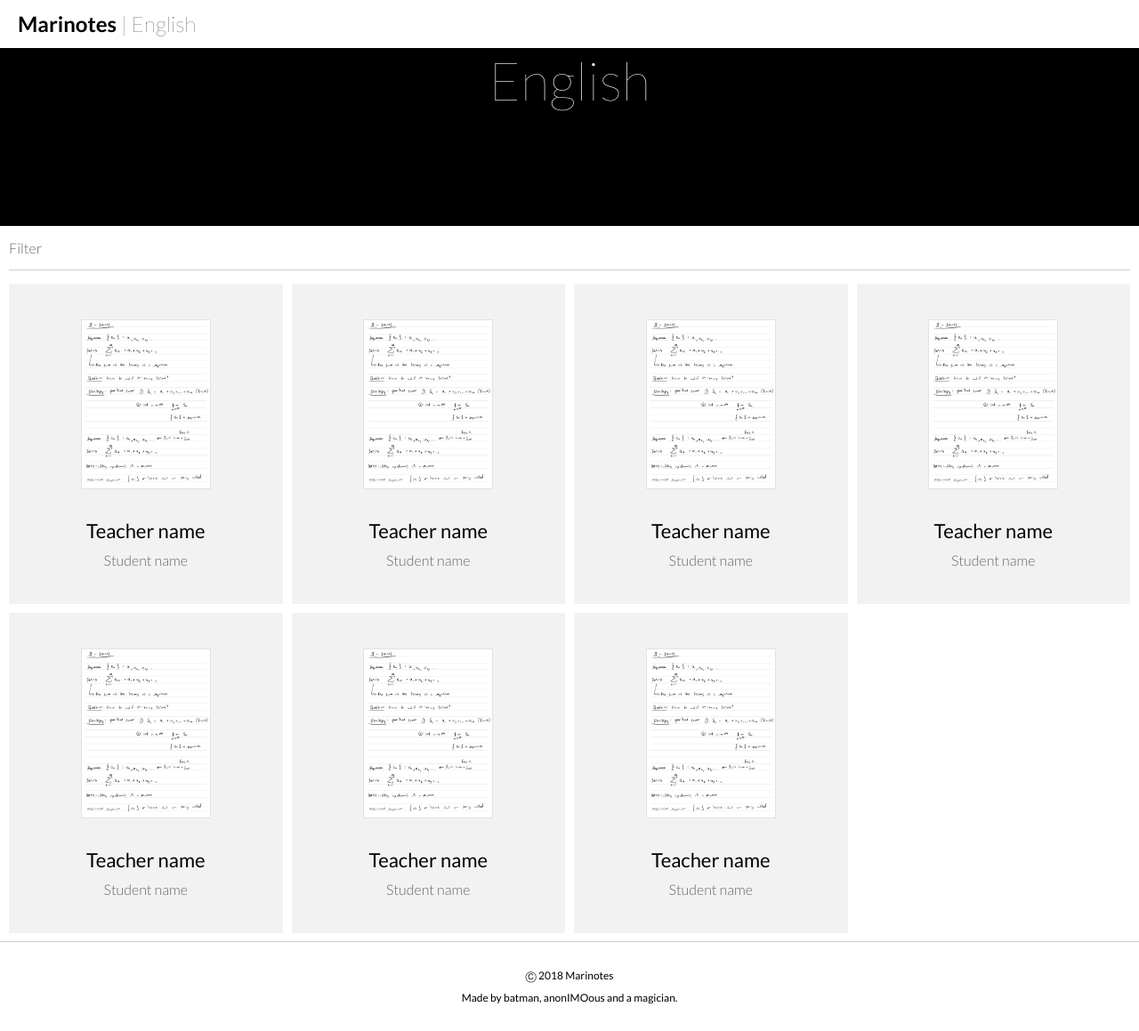
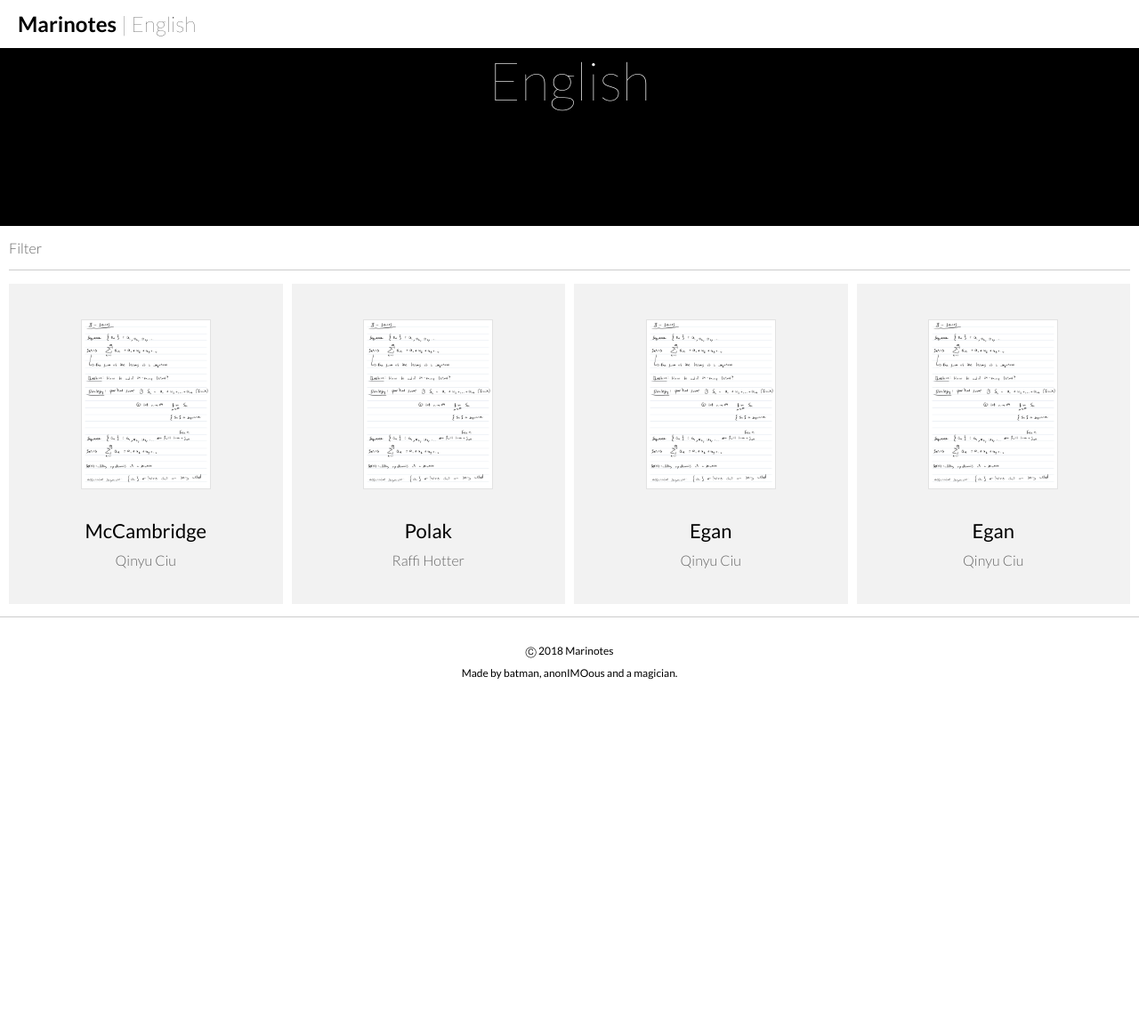
Before and after one commit to rhotter/marinotes, a Flask app: page /class/English in a window 1280 px wide. Shown: the whole page at 89% size. After the commit the page ends 764 px from the top, so only its background shows below. Run offline with Flask 2, Linux system fonts and the light colour scheme.

Commit message:
fixed horizontal scroll
The bug was in your crappy code

```diff
--- a/application.py
+++ b/application.py
@@ -27,7 +27,7 @@ def course(course):
 		c=c_spaces.replace(' ','')
 		if c == course:
 			# CSV stuff. Will need CSV files for each course
-			file = open("static/csv/{}.csv".format(c),'r')
+			file = open("static/csv/{}.csv".format(c),'r', encoding='utf-8-sig')
 			reader = csv.reader(file)
 
 			# CSV with rows as [teacher, author, upload date]
--- a/static/css/class.css
+++ b/static/css/class.css
@@ -59,24 +59,24 @@ h2 {
 	padding-top: 10px;
 	padding-left: 10px;
 	padding-right: 10px;
-	padding-bottom: 110px;
+	padding-bottom: 115px;
 }
 
 @media (min-width: 1000px) {
 	#cardHolder {
-		grid-template-columns: auto auto auto auto;
+		grid-template-columns: 1fr 1fr 1fr 1fr;
 	}
 }
 
 @media (min-width: 700px) and (max-width: 999px) {
 	#cardHolder {
-		grid-template-columns: auto auto auto;
+		grid-template-columns: 1fr 1fr 1fr;
 	}
 }
 
 @media (min-width: 500px) and (max-width: 699px) {
 	#cardHolder {
-		grid-template-columns: auto auto;
+		grid-template-columns: 1fr 1fr;
 	}
 }
 
--- a/static/css/style.css
+++ b/static/css/style.css
@@ -153,9 +153,8 @@ h1 {
 	text-align: center;
 }
 
-#indexPageSize {
+.indexPageSize {
 	height: 100%;
 	min-height: 700px; /* determines the page height and the distance from footer */
-	min-width: 400px;
 	position: relative;
 }
--- a/static/csv/English.csv
+++ b/static/csv/English.csv
@@ -1 +1,4 @@
-Egan,Qinyu,29-Mar-18
+McCambridge,Qinyu Ciu,29-Mar-18
+Polak,Raffi Hotter,29-Mar-18
+Egan,Qinyu Ciu,29-Mar-18
+Egan,Qinyu Ciu,29-Mar-18
--- a/static/csv/classes.csv
+++ b/static/csv/classes.csv
@@ -2,6 +2,5 @@ Course
 Calculus I
 Calculus II
 Calculus III
-Mechanics
 Linear Algebra
 English
--- a/static/js/cards.js
+++ /dev/null
@@ -1,73 +0,0 @@
-//wonderful document that deals with creating and all the shit related to the cards
-
-var cardWidth = 200;
-var cardHeight = 250;
-var minPad = 20;
-var vertPad = 50;
-var maxRows = 10;
-
-
-function cardCreate(left, top){
-  //start by creating the card holder and attributing neccesary properites
-  var divCardFull = document.createElement("div");
-  divCardFull.setAttribute('class', "cardFull");
-  divCardFull.addEventListener('click', function(){ openNotes();}, false); //calls function onClick
-
-  //make it positioned where i want
-  divCardFull.style.left = left + "px";
-  divCardFull.style.top = top + "px";
-  divCardFull.style.height = cardHeight + "px";
-  divCardFull.style.width = cardWidth + "px";
-
-  //lets add the picture div
-  var divCardPicture = document.createElement("div");
-  divCardPicture.setAttribute('class', "cardPicture");
-
-  //now for picture itself
-  var imgCard = document.createElement("img");
-  imgCard.src = "../photos/note_screenshot.jpg"; //adds picture at location picLoc
-  imgCard.style.width = "100%";
-  imgCard.style.height = "100%";
-
-  //add image to its continer
-  divCardPicture.appendChild(imgCard);
-
-  //info container
-  var divCardInfo = document.createElement("div");
-  divCardInfo.setAttribute('class', "cardInfo");
-  divCardInfo.innerHTML = "someinfor";
-
-  //add image and info to main div
-  divCardFull.appendChild(divCardPicture);
-  divCardFull.appendChild(divCardInfo);
-
-  document.getElementById("cardHolder").appendChild(divCardFull);
-
-}
-
-function cardPlace(num){
-  //lets start by getting their sizes and such callculating padding
-  var fullWidth = document.getElementById("cardHolder").clientWidth;
-  var numRow = Math.floor((fullWidth-minPad)/(cardWidth+minPad));
-  var pad = (fullWidth-(numRow*cardWidth))/(numRow+1);
-  //keep track of cards placed and break if reacehd desired number
-  var cardPlaced = 0
-  //loop trhough positions
-  for (var j = 0; j < maxRows; j++) {
-    var top = vertPad + (cardHeight+vertPad)*j;
-    for (var i = 0; i < numRow; i++) {
-      cardPlaced ++;
-      var left = pad + (cardWidth+pad)*i;
-      cardCreate(left, top);
-      if (cardPlaced == num) {
-        j=maxRows;
-        i=numRow;
-      }
-    }
-  }
-}
-
-
-function openNotes(){
-  console.log('works');
-}
--- a/templates/class.html
+++ b/templates/class.html
@@ -4,11 +4,10 @@
 	<title>{{course}}</title>
 	<link rel = "stylesheet" type = "text/css" href = "../static/css/class.css">
 	<link rel = "stylesheet" type = "text/css" href = "../static/css/style.css">
-	<script type="text/javascript" src="../static/js/cards.js"></script>
 	<meta name="viewport" content="width=device-width, initial-scale=1.0">
 </head>
 <body>
-	<div id="indexPageSize">
+	<div class="indexPageSize">
 		<div class = "header_class">
 			<h1><a href = "/">Marinotes</a> <span class="subTitle"> | {{course}}</span></h1>
 		</div>
@@ -25,8 +24,7 @@
 
 		<!-- Holder for all cards -->
 		<div id="cardHolder">
-
-			{% for i in range(0,7) %}
+			{% for i in range(0, cards|length) %}
 			<!-- Individual cards -->
 			<div onclick="myFunction()" class="cardFull">
 				<div class="cardTable">
@@ -38,10 +36,10 @@
 					<div class="cardInfo">
 						<div class="subCardInfo">
 							<div class="teacherName">
-								Teacher name
+								{{ cards[i][0] }}
 							</div>
 							<div class="studentName">
-								Student name
+								{{ cards[i][1] }}
 							</div>
 						</div>
 					</div>
--- a/templates/index.html
+++ b/templates/index.html
@@ -11,7 +11,7 @@
 	<meta name="viewport" content="width=device-width, initial-scale=1.0">
 </head>
 <body>
-	<div id="indexPageSize">
+	<div class="indexPageSize">
 		<div class = "header">
 			<h1>Marinotes</h1>
 		</div>
--- a/templates/share.html
+++ b/templates/share.html
@@ -4,11 +4,10 @@
 	<title>{{course}}</title>
 	<link rel = "stylesheet" type = "text/css" href = "../static/css/share.css">
 	<link rel = "stylesheet" type = "text/css" href = "../static/css/style.css">
-	<script type="text/javascript" src="../static/js/cards.js"></script>
 	<meta name="viewport" content="width=device-width, initial-scale=1.0">
 </head>
 <body>
-	<div id="indexPageSize">
+	<div class="indexPageSize">
 		<div class = "header_class">
 			<h1><a href = "/">Marinotes</a> <span class="subTitle"> | Share</span></h1>
 		</div>
```
